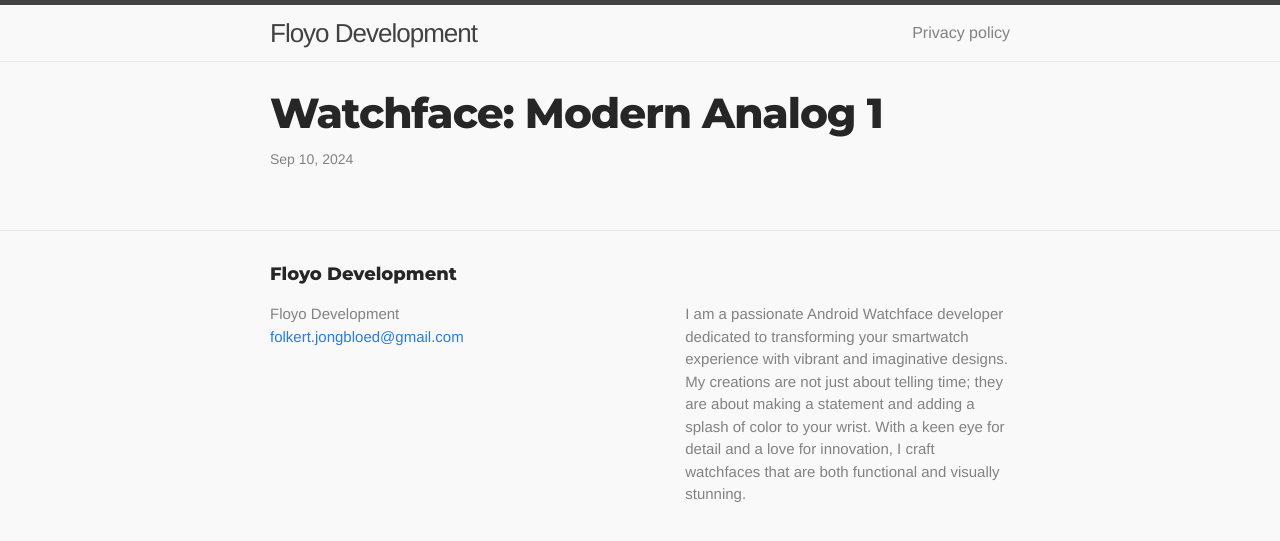
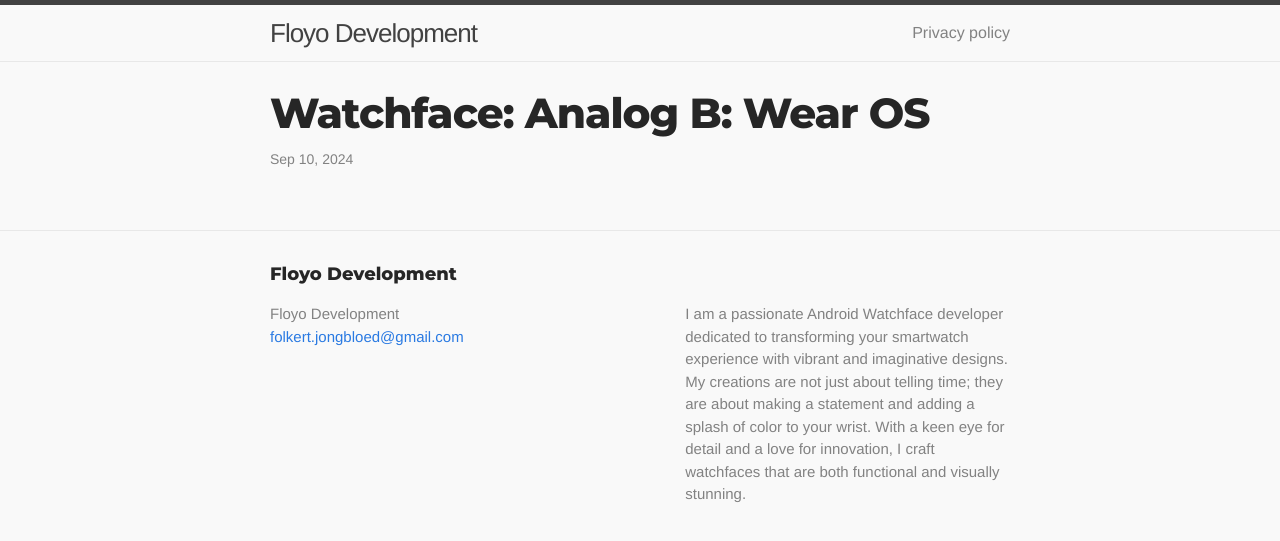
Before and after one commit to FolkertJo/floyo.github.io, a Jekyll site: the page built from _posts/2024-09-10-analog-1.markdown, in a window 1280 px wide. Shown: the top 541 px of the page. Built offline with Jekyll 4.4.1, drawn with Linux system fonts in a browser that asks for light colours.

Commit message:
added analog B

```diff
--- a/_posts/2024-09-10-analog-1.markdown
+++ b/_posts/2024-09-10-analog-1.markdown
@@ -1,8 +1,8 @@
 ---
 layout: post
-title:  "Watchface: Modern Analog 1"
+title:  "Watchface: Analog B: Wear OS"
 date:   2024-09-10 12:58:29
 categories: watchface analog
-image: /assets/images/Dibz_WF_Analog_B/banner_3.png
-package: com.watchfacestudio.dibz_wf_digital_g
+image: /assets/images/analog_b/banner.png
+package: com.watchfacestudio.dibz_wf_analog_b
 ---
```
Also changed, not shown: assets/images/Dibz_WF_Analog_B/Dibz_WF_Analog_B_Icon_20240911_09371869.png (deleted), assets/images/Dibz_WF_Analog_B/Dibz_WF_Analog_B_Icon_20240911_09372124.png (deleted), assets/images/Dibz_WF_Analog_B/Dibz_WF_Analog_B_Icon_20240911_09372390.png (deleted), assets/images/Dibz_WF_Analog_B/Dibz_WF_Analog_B_Icon_20240911_09372630.png (deleted), assets/images/Dibz_WF_Analog_B/Dibz_WF_Analog_B_Icon_20240911_09372888.png (deleted), assets/images/Dibz_WF_Analog_B/Dibz_WF_Analog_B_Icon_20240911_09373137.png (deleted), assets/images/Dibz_WF_Analog_B/Dibz_WF_Analog_B_Icon_20240911_09373380.png (deleted), assets/images/Dibz_WF_Analog_B/banner_3.png (deleted), assets/images/analog_b/banner.png (added).
